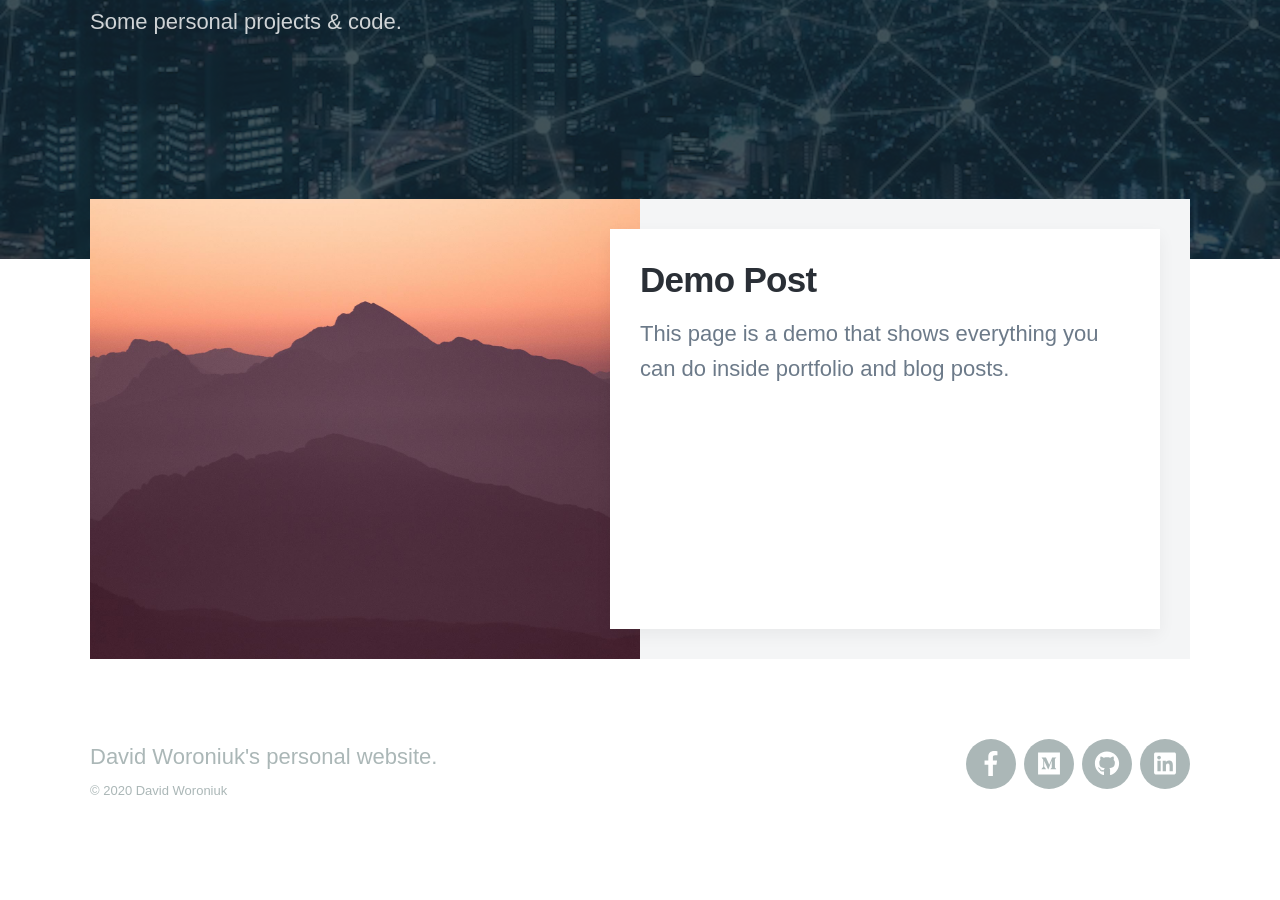
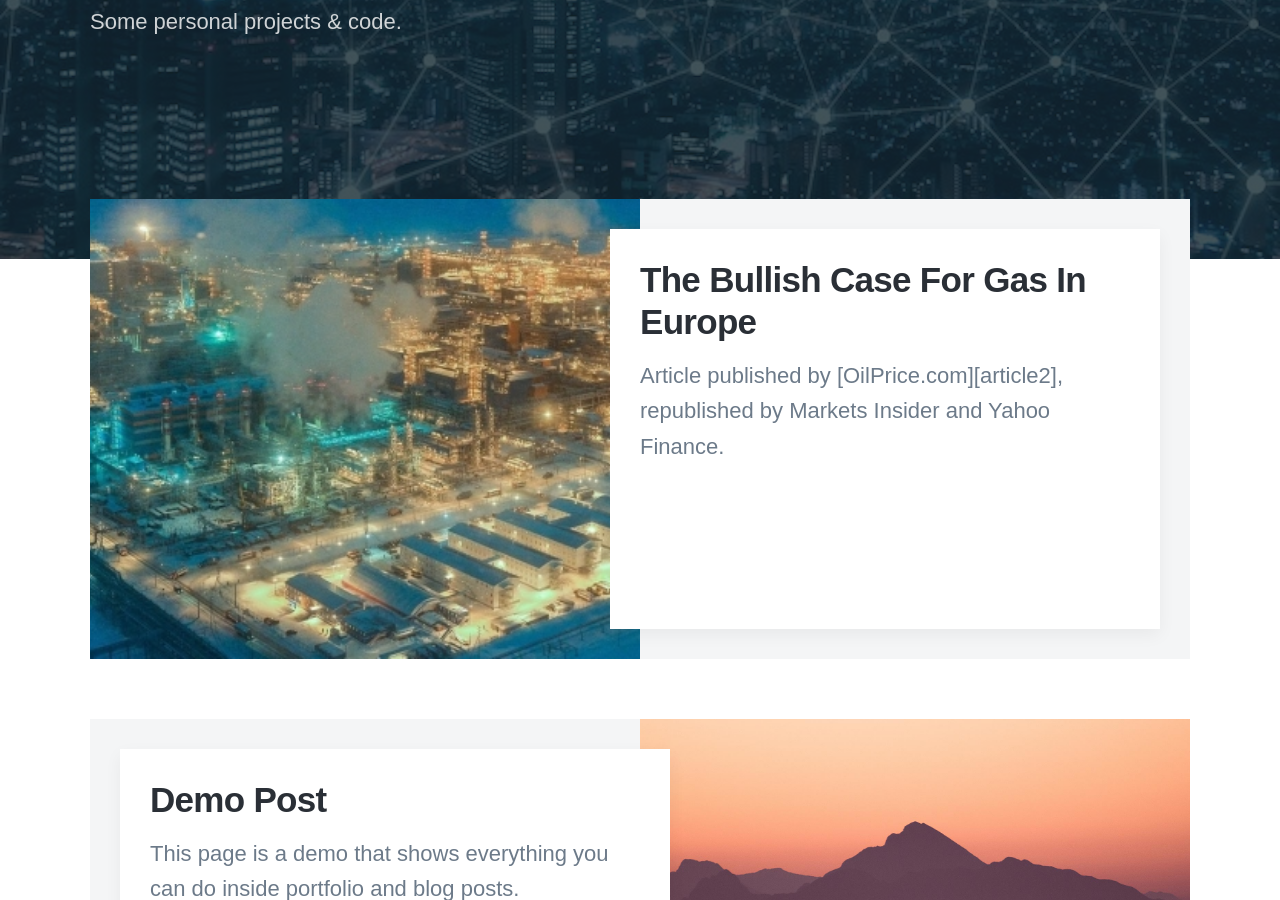
Before and after one commit to David-Woroniuk/Personal-Website, a Jekyll site: the page built from blog/index.html, in a window 1280 px wide and 900 px high, scrolled down 333 px. Built offline with Jekyll 4.4.1, drawn with Linux system fonts in a browser that asks for light colours; nearby versions of some CDN libraries; some web fonts are replaced; the list of posts is cut into pages by our own code; before the commit the page ends 1210 px from its top, so only the background shows below that; some of the changed lines change nothing that is shown.

Commit message:
Update and rename The Bullish Case For Gas In Europe.md to 2018-08-28-bullish-case-for-gas.md

```diff
--- a/_posts/The Bullish Case For Gas In Europe.md
+++ b/_posts/2018-08-28-bullish-case-for-gas.md
@@ -1,7 +1,7 @@
 ---
 title: 'The Bullish Case For Gas In Europe'
 date: 2018-08-28 17:00:00
-description: Article published by OilPrice.com, republished by Markets Insider and Yahoo Finance.
+description: Article published by [OilPrice.com][article2], republished by Markets Insider and Yahoo Finance.
 featured_image: '/images/demo/bullishgas.jpg'
 ---
 
@@ -39,7 +39,7 @@ As Figure 2 shows, there is a substantial range in price harmonisation within th
 
 Fundamentally, the extreme weather experienced across Europe throughout the year has driven natural gas prices, and the tightness of the market, to multi-year highs. According to traders and analysts, the bullish price sentiment shall continue into the coming heating season, increasing competition within the European market, ultimately driving the market toward the EU objective of ‘one market’ for natural gas within Europe.
 
-By David Woroniuk for Oilprice.com
+By David Woroniuk for [Oilprice.com][article2]
 
 
 
@@ -47,3 +47,4 @@ By David Woroniuk for Oilprice.com
 
 
 [article1]: <https://www.bloomberg.com/news/articles/2018-08-23/europe-s-unprecedented-natural-gas-rally-drives-up-power-prices>
+[article2]: <https://oilprice.com/>
```
